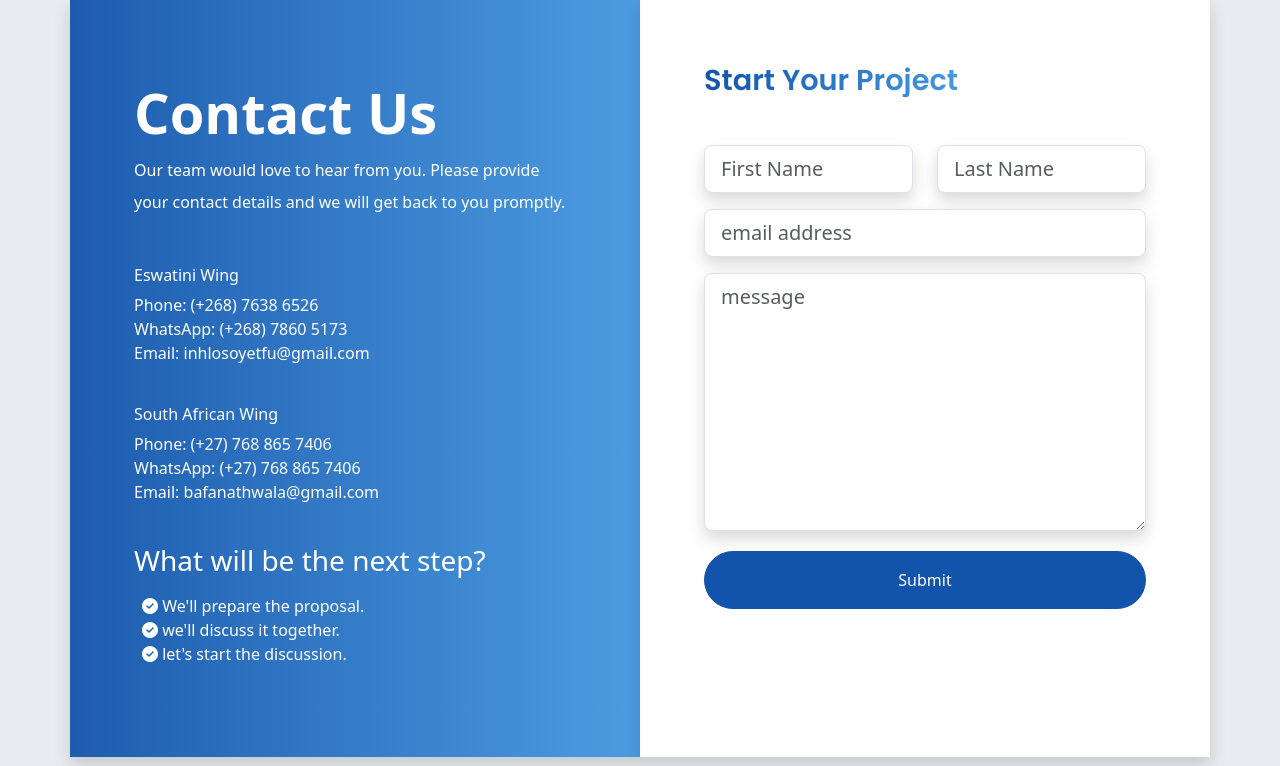
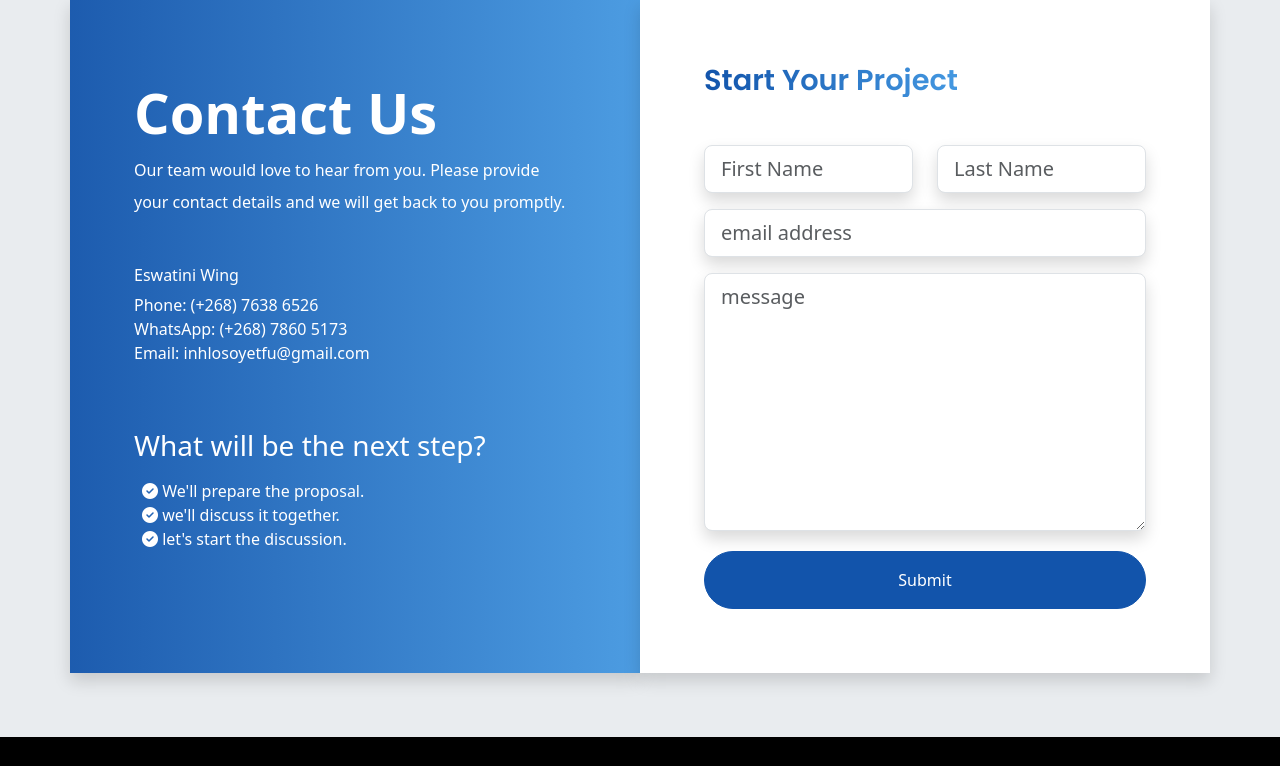
Before and after one commit to davidmpungose/iyd_website, a Django app: page /contact-us/ in a window 1280 px wide. Shown: the part 310-1076 px from the top of the page. Run offline with Django 5.2, Linux system fonts and the light colour scheme; some libraries are stand-ins or nearby versions.

Commit message:
Updating Contact Us Page

```diff
--- a/templates/core/contact-us.html
+++ b/templates/core/contact-us.html
@@ -36,11 +36,7 @@
                 Email: inhlosoyetfu@gmail.com<br/>
                 <br/>
                 </p>
-                <h6> South African Wing </h6>
-                <p>
-                Phone: (+27) 768 865 7406<br/>
-                WhatsApp: (+27) 768 865 7406<br/>
-                Email: bafanathwala@gmail.com<br/>
+
             </p><br/>
             <h3 class="display-3--brief">What will be the next step?</h3>
           <ul class="cta-info__list">
```
